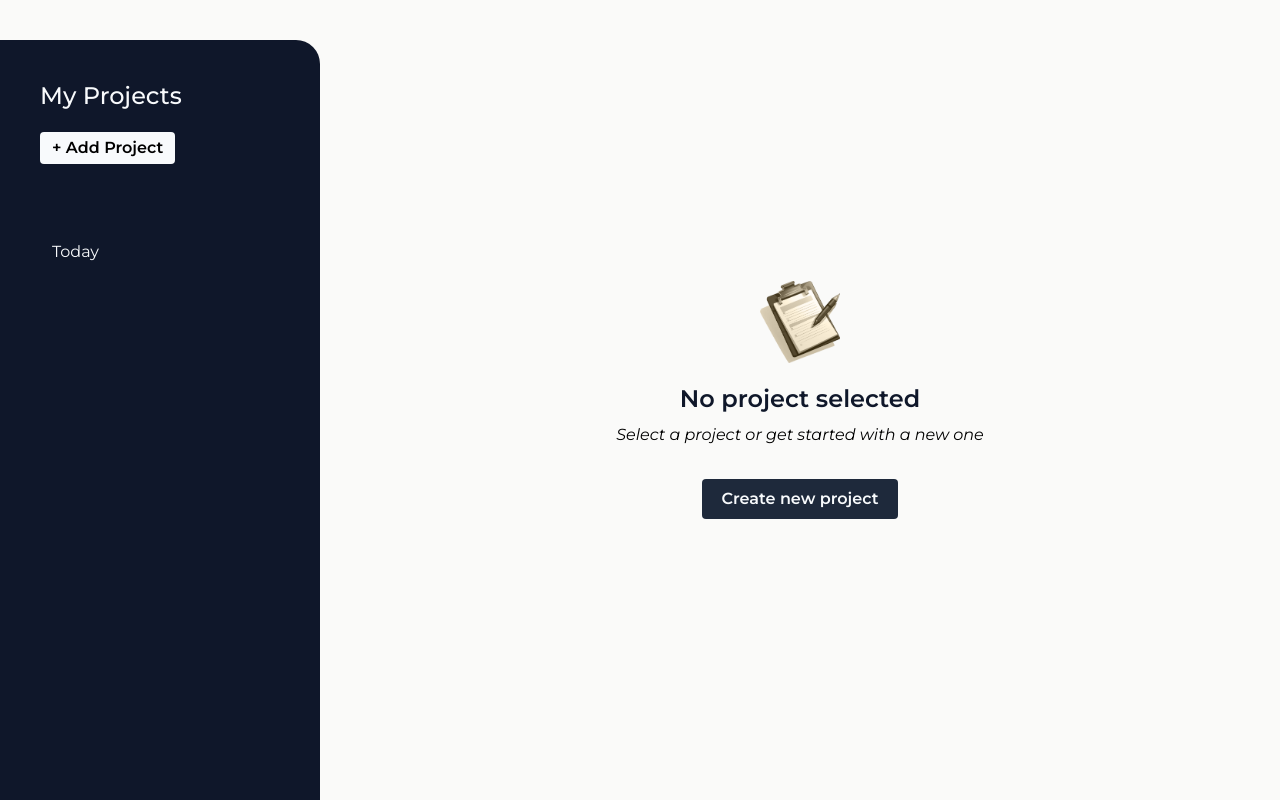
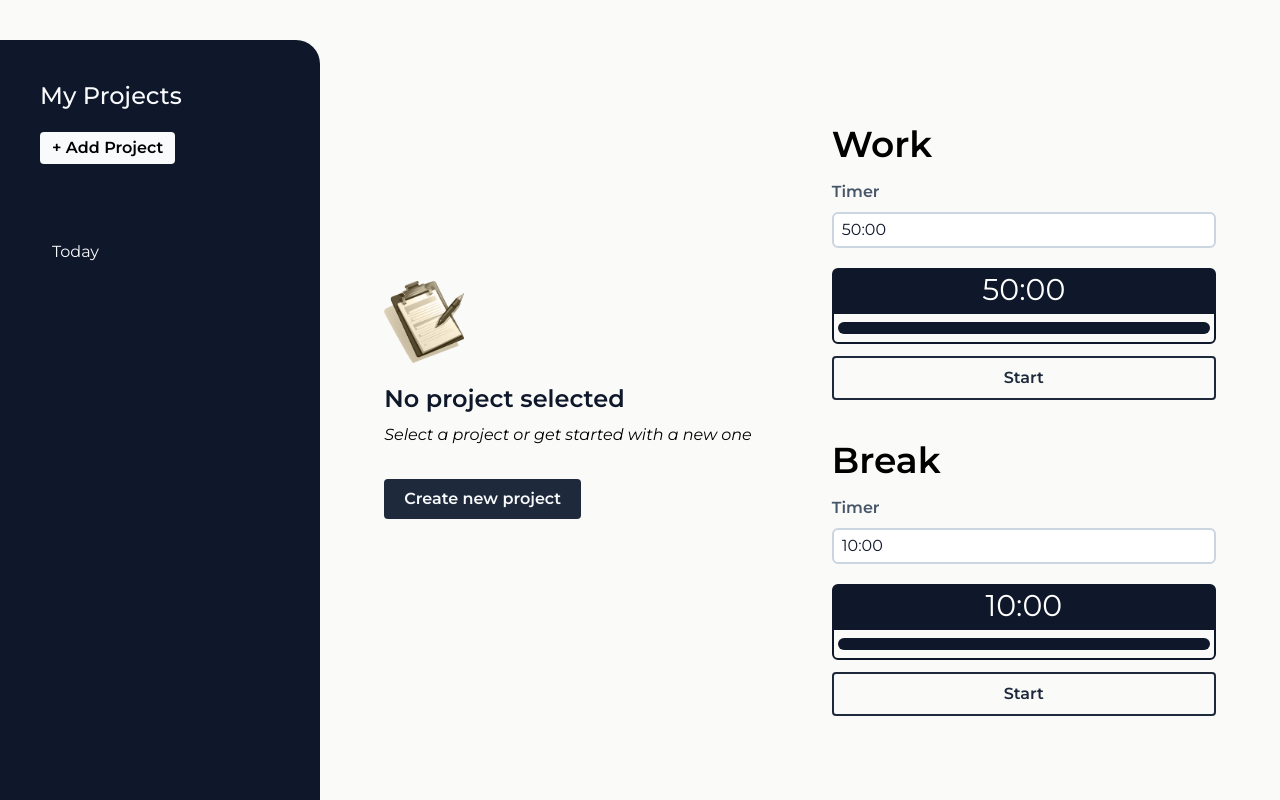
Before and after one commit to Sufferal/XP-Flow, a React (Vite) app: page / in a window 1280 px wide. Built offline with nearby package versions, Linux system fonts and the light colour scheme.

Commit message:
feat: add timer component

```diff
--- a/src/App.jsx
+++ b/src/App.jsx
@@ -6,6 +6,7 @@ import { ProjectAddModal } from './components/modals/ProjectAddModal';
 import { Project } from './components/projects/Project';
 import useProjects from './hooks/useProjects';
 import { AudioProvider } from './store/AudioContext';
+import { Timer } from './components/timers/Timer';
 
 function App() {
   const [currentProject, setCurrentProject] = useState(
@@ -33,13 +34,13 @@ function App() {
           onAdd={addProjectHandler}
         />
         <section
-          className={`w-3/4 ml-auto flex flex-col ${
+          className={`w-3/4 ml-auto flex gap-20 ${
             !currentProject ? 'h-screen justify-center items-center' : ''
           }`}
         >
           {!currentProject && <NoProjectSelected onClick={addProjectHandler} />}
           {currentProject && (
-            <div className="mt-10 ml-10">
+            <div className="mt-10 ml-10 flex gap-10 w-96">
               <Project
                 project={currentProject}
                 onEdit={handleProjectEdit}
@@ -47,6 +48,10 @@ function App() {
               />
             </div>
           )}
+          <div className="flex flex-col mt-10 gap-10">
+            <Timer title="Work" defaultTimer="50:00" />
+            <Timer title="Break" defaultTimer="10:00" />
+          </div>
         </section>
       </main>
     </AudioProvider>
--- a/src/assets/audio/index.js
+++ b/src/assets/audio/index.js
@@ -12,6 +12,7 @@ import monsterKill from './11_monsterkill.mp3';
 import godLike from './12_godlike.mp3';
 import holyShit from './13_holyshit.mp3';
 import rampage from './14_rampage.mp3';
+import missionComplete from './mission_complete.mp3';
 
 export const SOUNDPACK = {
   soundEffect1: firstBlood,
@@ -28,6 +29,7 @@ export const SOUNDPACK = {
   soundEffect12: godLike,
   soundEffect13: rampage,
   soundEffect14: holyShit,
+  timerFinished: missionComplete,
 };
 
 export const SOUNDPACK_LENGTH = Object.keys(SOUNDPACK).length;
--- a/src/components/inputs/Input.jsx
+++ b/src/components/inputs/Input.jsx
@@ -1,6 +1,6 @@
 import clsx from 'clsx';
 
-export const Input = ({ label, id, className, ref, ...props }) => {
+export const Input = ({ label, id, error, className, ref, ...props }) => {
   if (props.type === 'checkbox') {
     const labelStyles =
       "absolute top-0 left-0 w-6 h-6 rounded-full cursor-pointer bg-white border border-slate-900 after:border-2 after:border-white after:border-t-0 after:border-r-0 after:content-[''] after:absolute after:h-[6px] after:w-3 after:-rotate-45 after:left-[5px] after:top-[6px]";
@@ -23,12 +23,13 @@ export const Input = ({ label, id, className, ref, ...props }) => {
   }
 
   return (
-    <div className="flex flex-col flex-grow">
+    <div className={`flex flex-col`}>
       {label && (
-        <label htmlFor={id} className="mb-2 font-semibold text-slate-600">
+        <label htmlFor={id} className={`${error ? 'mb-0' : 'mb-2'} font-semibold text-slate-600`}>
           {label}
         </label>
       )}
+      {error && <p className="text-red-500 mb-2 w-96">{error}</p>}
       <input
         ref={ref}
         id={id}
--- a/src/components/projects/NoProjectSelected.jsx
+++ b/src/components/projects/NoProjectSelected.jsx
@@ -3,7 +3,7 @@ import { Button } from '../buttons/Button';
 
 export const NoProjectSelected = ({ onClick }) => {
   return (
-    <>
+    <div className='flex flex-col'>
       <img src={noProjectsImg} alt="" className="w-20 h-auto mb-5" />
       <h2 className="font-semibold text-2xl text-slate-900 mb-2">
         No project selected
@@ -12,6 +12,6 @@ export const NoProjectSelected = ({ onClick }) => {
         Select a project or get started with a new one
       </p>
       <Button onClick={onClick}>Create new project</Button>
-    </>
+    </div>
   );
 };
--- /dev/null
+++ b/src/components/timers/Timer.jsx
@@ -0,0 +1,151 @@
+import { useState, useRef, useEffect } from 'react';
+import { Input } from '../inputs/Input';
+import {
+  formatTimer,
+  getTotalSeconds,
+  secondsToTimer,
+  startTimer,
+  stopTimer,
+  stringToTimer,
+  validateTimer,
+} from '../../utils/timer';
+import useAudio from '../../hooks/useAudio';
+import { SOUNDPACK } from '../../assets/audio';
+import { v4 as uuidv4 } from 'uuid';
+import { Button } from '../buttons/Button';
+import { VARIANT } from '../../constants/styles';
+
+export const Timer = ({ title, defaultTimer = '10:00' }) => {
+  const [defaultSeconds = 0, defaultMinutes = 0, defaultHours = 0] =
+    stringToTimer(defaultTimer);
+  const [timer, setTimer] = useState({
+    hours: defaultHours ?? 0,
+    minutes: defaultMinutes ?? 50,
+    seconds: defaultSeconds ?? 0,
+  });
+  const initialTimerRef = useRef(1);
+  const timerIntervalRef = useRef(null);
+  const [timerInput, setTimerInput] = useState(defaultTimer);
+  const [isTimerPaused, setIsTimerPaused] = useState(false);
+  const [error, setError] = useState('');
+  const { playSound } = useAudio();
+  const currentTimerSeconds = getTotalSeconds(
+    timer.hours,
+    timer.minutes,
+    timer.seconds
+  );
+  const progressRatio = currentTimerSeconds / initialTimerRef.current;
+  const hasTimerStarted = !(progressRatio === currentTimerSeconds);
+
+  const revertTimer = initialTimer => {
+    const resumedTimer = secondsToTimer(initialTimerRef.current);
+    const currentTimer = initialTimer || resumedTimer;
+    setTimer(currentTimer);
+    initialTimerRef.current = getTotalSeconds(
+      currentTimer.hours,
+      currentTimer.minutes,
+      currentTimer.seconds
+    );
+    timerIntervalRef.current = startTimer(timer, setTimer);
+  };
+
+  const handleSubmit = e => {
+    e.preventDefault();
+    stopTimer(timerIntervalRef.current);
+    const { isValid, errorMsg } = validateTimer(timerInput);
+
+    if (isValid) {
+      setError('');
+      const [seconds = 0, minutes = 0, hours = 0] = stringToTimer(timerInput);
+      setIsTimerPaused(false);
+      setTimer({ hours, minutes, seconds });
+      initialTimerRef.current = getTotalSeconds(hours, minutes, seconds);
+      timerIntervalRef.current = startTimer(timer, setTimer);
+    } else {
+      setError(errorMsg);
+    }
+  };
+
+  const handleTogglePause = () => {
+    if (!isTimerPaused) {
+      initialTimerRef.current = getTotalSeconds(
+        timer.hours,
+        timer.minutes,
+        timer.seconds
+      );
+      stopTimer(timerIntervalRef.current);
+    }
+
+    if (isTimerPaused) {
+      const resumedTimer = secondsToTimer(initialTimerRef.current);
+      setTimer(resumedTimer);
+      initialTimerRef.current = getTotalSeconds(
+        resumedTimer.hours,
+        resumedTimer.minutes,
+        resumedTimer.seconds
+      );
+      timerIntervalRef.current = startTimer(timer, setTimer);
+    }
+
+    setIsTimerPaused(prev => !prev);
+  };
+
+  const handleReset = () => {
+    stopTimer(timerIntervalRef.current);
+    setIsTimerPaused(false);
+    revertTimer({
+      hours: defaultHours,
+      minutes: defaultMinutes,
+      seconds: defaultSeconds,
+    });
+  };
+
+  useEffect(() => {
+    if (!timer.hours && !timer.minutes && !timer.seconds) {
+      stopTimer(timerIntervalRef.current);
+      playSound(SOUNDPACK.timerFinished);
+    }
+  }, [timer]);
+
+  return (
+    <div className="inline-flex flex-col w-96">
+      <h2 className="font-semibold text-4xl mb-4">{title}</h2>
+      <form onSubmit={handleSubmit}>
+        <Input
+          id={uuidv4()}
+          value={timerInput}
+          onChange={e => setTimerInput(e.target.value)}
+          label="Timer"
+          placeholder="hh:mm:ss"
+          error={error}
+          required
+          autoComplete="off"
+        />
+      </form>
+      <p className="mt-5 bg-slate-900 text-white px-2 py-1 rounded-md text-center text-3xl rounded-b-none">
+        {formatTimer(timer)}
+      </p>
+      <div className="w-full bg-stone-50 rounded-md h-8 flex items-center border-slate-900 border-2 rounded-t-none">
+        <div
+          className="bg-slate-900 h-3 rounded-full mx-1 transition-all duration-500"
+          style={{ width: `${(progressRatio * 100).toFixed(2)}%` }}
+        ></div>
+      </div>
+      {!hasTimerStarted && (
+        <div className='mt-3'>
+          <Button onClick={handleSubmit} fullWidth variant={VARIANT.outline}>Start</Button>
+        </div>
+      )}
+      {hasTimerStarted && (
+        <div className="mt-2 flex gap-3">
+          <Button onClick={handleTogglePause} fullWidth>
+            {isTimerPaused ? 'Resume' : 'Pause'}
+          </Button>
+          <Button onClick={handleReset} variant={VARIANT.danger} fullWidth>
+            Reset
+          </Button>
+        </div>
+      )}
+    </div>
+  );
+};
--- a/src/components/todos/TodoActions.jsx
+++ b/src/components/todos/TodoActions.jsx
@@ -36,10 +36,11 @@ export const TodoActions = ({ todos, setTodos }) => {
         onSubmit={handleDeleteAll}
       />
       <div className="flex items-center gap-3">
-        <Button onClick={handleToggleCompleteAll}>{completeStatus} all</Button>
+        <Button onClick={handleToggleCompleteAll} fullWidth>{completeStatus} all</Button>
         <Button
           onClick={() => confirmationDeleteRef.current.open()}
           variant={VARIANT.danger}
+          fullWidth
         >
           Delete all
         </Button>
--- a/src/constants/index.js
+++ b/src/constants/index.js
@@ -4,3 +4,6 @@ export const LS_TODOS = 'todos';
 
 export const UNCHECKED = 'Uncheck';
 export const COMPLETED = 'Complete';
+
+export const HOUR_TO_SEC = 3600;
+export const MIN_TO_SEC = 60;
--- /dev/null
+++ b/src/utils/timer.js
@@ -0,0 +1,121 @@
+import { HOUR_TO_SEC, MIN_TO_SEC } from '../constants';
+
+export const validateTimer = (timer = '', delimiter = ':') => {
+  if (typeof timer !== 'string')
+    return { isValid: false, errorMsg: 'The value must be a string.' };
+
+  const timerRegex = /^[0-9:]+$/g;
+  if (!timerRegex.test(timer))
+    return {
+      isValid: false,
+      errorMsg: 'It must contain only numbers and colon :',
+    };
+
+  const time = timer.split(delimiter);
+  if (!time.length || time.length > 3) {
+    return {
+      isValid: false,
+      errorMsg: 'Only 3 values are allowed (hh:mm:ss)',
+    };
+  }
+  const invalidTimes = time?.filter(el => Number(el) >= 60);
+  if (invalidTimes.length) {
+    return {
+      isValid: false,
+      errorMsg: 'The values must be lower than 60',
+    };
+  }
+  const allZeros = time?.every(el => Number(el) === 0);
+  if (allZeros) {
+    return {
+      isValid: false,
+      errorMsg: 'Cannot set the timer to 0 seconds',
+    };
+  }
+
+  return { isValid: true, message: 'Timer is valid' };
+};
+
+export const formatTimer = (timer = {}) => {
+  if (!Object.keys(timer).length) {
+    throw new Error('Cannot display an empty timer');
+  }
+
+  const paddedHours = String(timer.hours).padStart(2, '0');
+  const paddedMinutes = String(timer.minutes).padStart(2, '0');
+  const paddedSeconds = String(timer.seconds).padStart(2, '0');
+
+  if (!timer.hours && !timer.minutes && !timer.seconds) {
+    return 'Timer Finished +';
+  }
+
+  if (!timer.hours && !timer.minutes) {
+    return `${paddedSeconds}`;
+  }
+
+  if (!timer.hours) {
+    return `${paddedMinutes}:${paddedSeconds}`;
+  }
+
+  return `${paddedHours}:${paddedMinutes}:${paddedSeconds}`;
+};
+
+export const secondsToTimer = seconds => {
+  return {
+    hours: Math.floor(seconds / HOUR_TO_SEC),
+    minutes: Math.floor((seconds % HOUR_TO_SEC) / 60),
+    seconds: seconds % 60,
+  };
+};
+
+export const stringToTimer = (str = '') => {
+  if (typeof str !== 'string' || !str.length) return '';
+  const parts = str.split(':').map(Number);
+  // Array destructuring then pulls the values from the reversed array.
+  // If a value doesn't exist at a certain position (e.g., no hours part),
+  // it automatically uses the default value you provided (= 0).
+  return parts.reverse();
+};
+
+export const getTotalSeconds = (hours = 0, minutes = 0, seconds = 0) => {
+  return hours * HOUR_TO_SEC + minutes * MIN_TO_SEC + seconds;
+};
+
+export const getNextTickTimer = (timer = {}) => {
+  if (!Object.keys(timer).length) {
+    throw new Error('Cannot start an empty timer');
+  }
+
+  if (timer.hours > 0 && !timer.seconds && !timer.seconds) {
+    return {
+      hours: timer.hours - 1,
+      minutes: 59,
+      seconds: 59,
+    };
+  }
+
+  if (timer.minutes > 0 && !timer.seconds) {
+    return {
+      ...timer,
+      minutes: timer.minutes - 1,
+      seconds: 59,
+    };
+  }
+
+  return {
+    ...timer,
+    seconds: timer.seconds - 1,
+  };
+};
+
+export const startTimer = (timer = {}, setTimer) => {
+  if (!Object.keys(timer).length) {
+    throw new Error('Cannot start an empty timer');
+  }
+
+  return setInterval(() => {
+    setTimer(prevTimer => getNextTickTimer(prevTimer));
+  }, 1000);
+};
+
+export const stopTimer = timerId => clearInterval(timerId);
```
Also changed, not shown: 1 other file (tests, documents, lock files or other folders).
